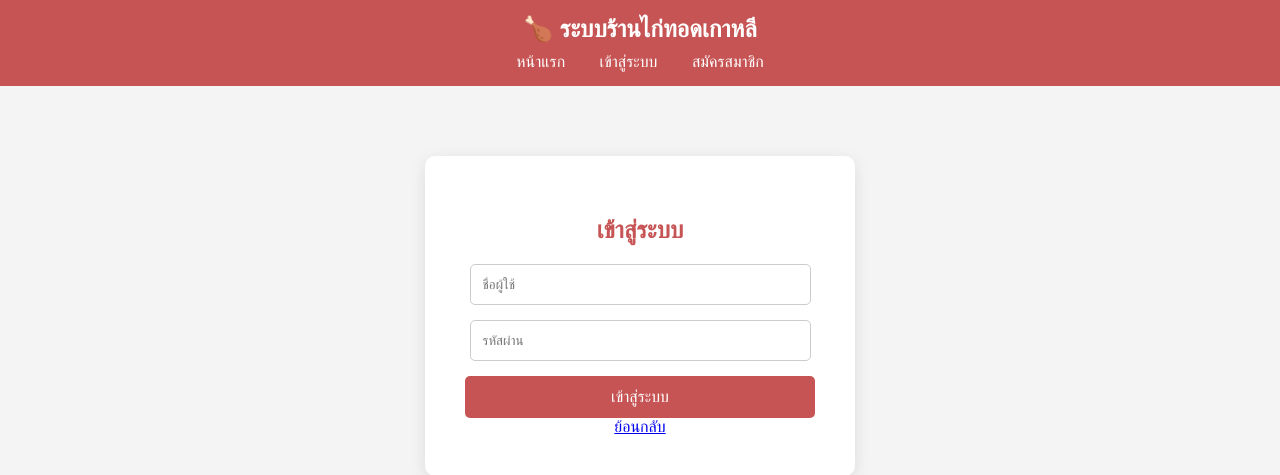
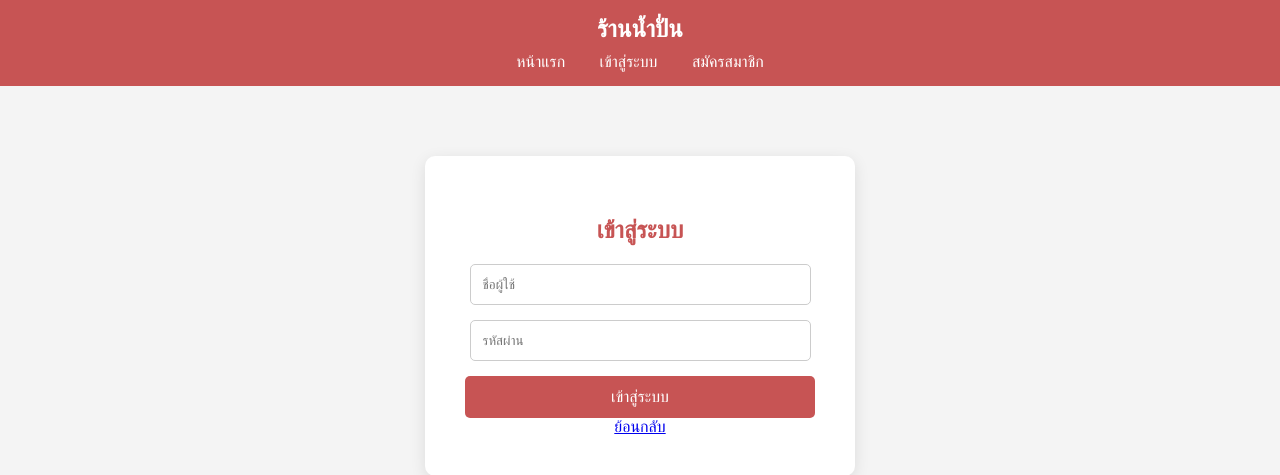
Before and after one commit to Poomza999/webapp, a PHP site: page /login.php in a window 1280 px wide. Shown: the top 475 px of the page. Run offline with PHP 8.4, Linux system fonts and the light colour scheme.

Commit message:
edit name heeader

```diff
--- a/login.php
+++ b/login.php
@@ -124,7 +124,7 @@ if ($_SERVER["REQUEST_METHOD"] == "POST") {
 <body>
 
     <div class="header">
-        <h1>🍗 ระบบร้านไก่ทอดเกาหลี</h1>
+        <h1>ร้านน้ำปั่น</h1>
         <div class="nav-links">
             <a href="index.php">หน้าแรก</a>
             <a href="login.php">เข้าสู่ระบบ</a>
```
